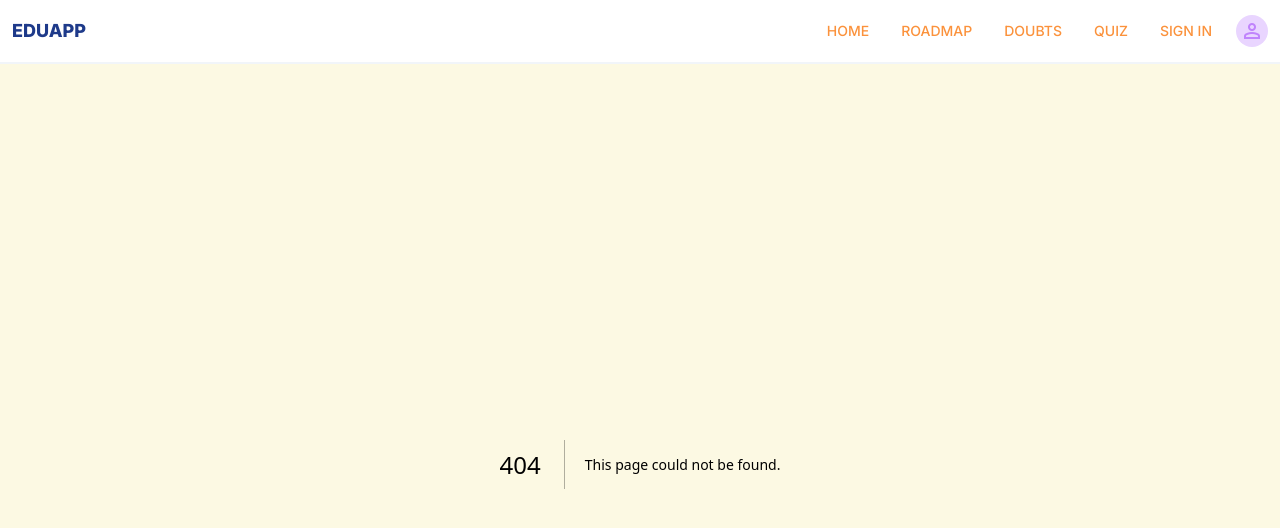
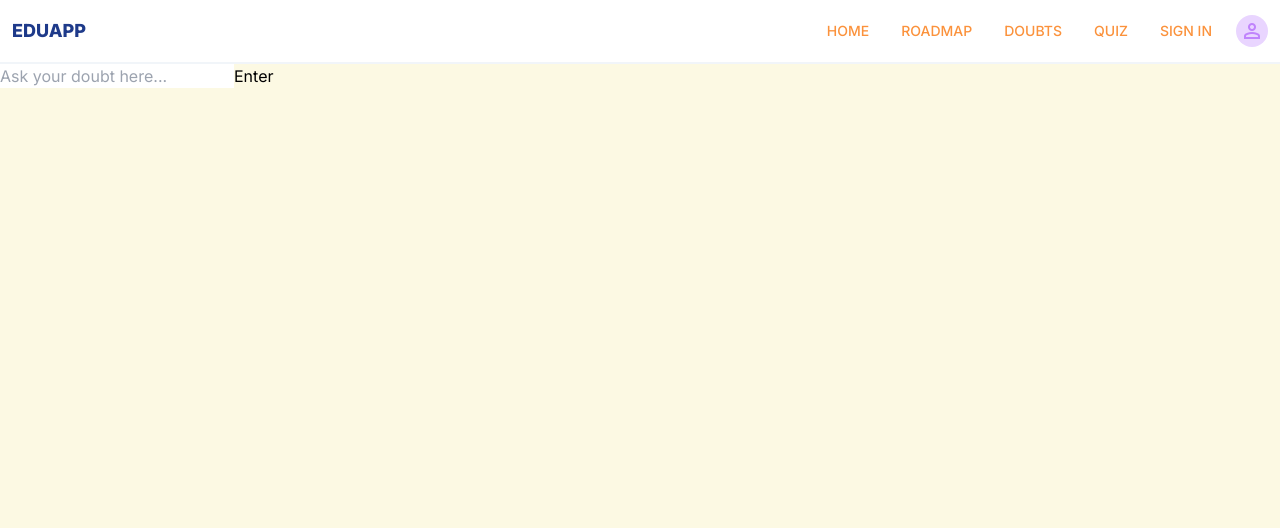
Before and after one commit to code-with-santanu/Eduapp, a Next.js app: page /doubts in a window 1280 px wide. Before the commit this address had no page. Shown: the top 528 px of the page. Built offline with nearby package versions, Linux system fonts and the light colour scheme.

Commit message:
Doubts section is done

```diff
--- /dev/null
+++ b/src/app/doubts/page.jsx
@@ -0,0 +1,55 @@
+"use client";
+"use strict";
+import React, { useState } from "react";
+
+export default function doubt() {
+  const [query, setQuery] = useState("");
+  const [ans, setAns] = useState("");
+
+  const handleSubmit = (event) => {
+    event.preventDefault();
+
+    //Collect the response of the query
+
+    const axios = require("axios");
+
+    const apiKey = "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";
+    const client = axios.create({
+      headers: { Authorization: "Bearer " + apiKey },
+    });
+
+    const params = {
+      prompt: query,
+      max_tokens: 200,
+    };
+
+    client
+      .post("https://api.openai.com/v1/engines/davinci/completions", params)
+      .then((result) => {
+        var data = result.data.choices[0].text;
+        console.log(params.prompt + "\n" + result.data.choices[0].text);
+        setAns(data);
+      })
+      .catch((err) => {
+        console.log(err);
+      });
+  };
+
+  return (
+    <div className="container">
+      <div>
+        <p>{ans}</p>
+      </div>
+      <div className="doubts">
+        <input
+          placeholder="Ask your doubt here..."
+          value={query}
+          onChange={({ target }) => setQuery(target?.value)}
+        />
+        <button type="submit" onClick={handleSubmit}>
+          Enter
+        </button>
+      </div>
+    </div>
+  );
+}
```
